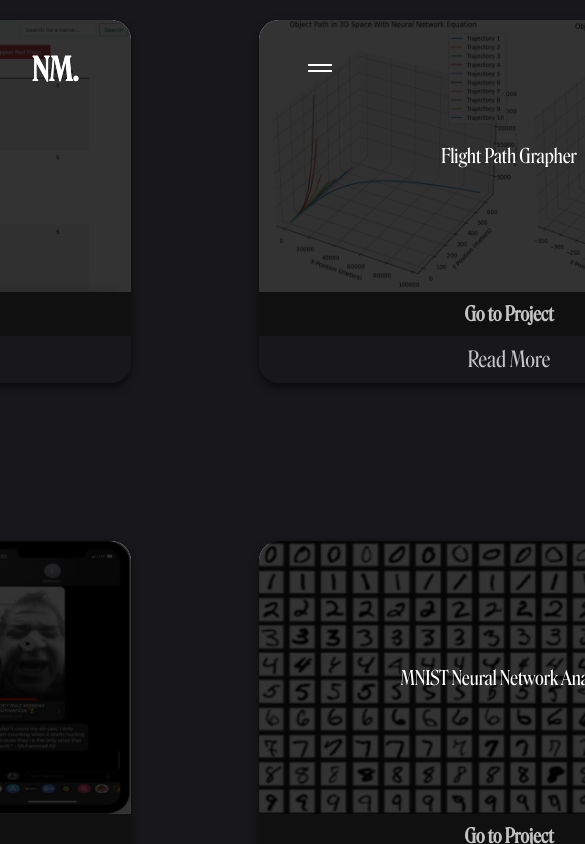
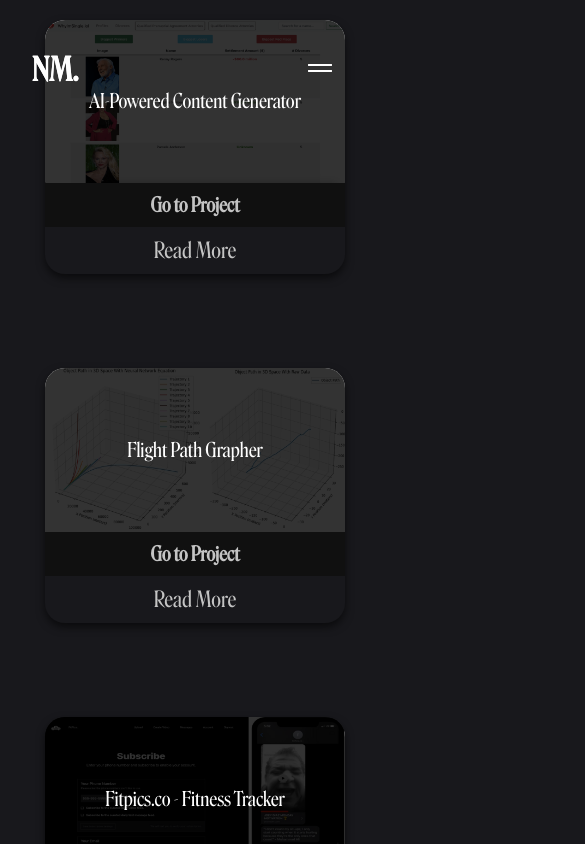
Before and after one commit to NikhilMahalingam/react-portfolio, a React (Vite) app: page /Projects in a window 390 px wide. Shown: the top 844 px of the page, 585 px wide, since content can reach past the window. Built offline with nearby package versions, Linux system fonts and the light colour scheme.

Commit message:
custom domain and responsiveness

```diff
--- a/src/components/Project.css
+++ b/src/components/Project.css
@@ -104,3 +104,30 @@
   .project-card, .image-container, .project-image {
     box-sizing: border-box;
   }
+
+  /* Medium screens (less than 1000px) */
+@media (max-width: 1000px) {
+  .project-card,
+  .project-image-container,
+  .project-link,
+  .read-more,
+  .project-description {
+    width: 400px; /* Adjust the width as needed for medium screens */
+  }
+}
+
+/* Small screens (less than 600px) */
+@media (max-width: 600px) {
+  .project-collection {
+    grid-template-columns: auto; /* Single column layout */
+    gap: 4rem; /* Adjust gap if needed */
+  }
+
+  .project-card,
+  .project-image-container,
+  .project-link,
+  .read-more,
+  .project-description {
+    width: 300px; /* Adjust the width as needed for small screens */
+  }
+}
--- a/src/pages/ProjectsPage.css
+++ b/src/pages/ProjectsPage.css
@@ -15,3 +15,19 @@
   justify-content: center;
   margin-top: 5%;
 }
+
+/* Medium screens (less than 1000px) */
+@media (max-width: 1000px) {
+  .project-collection {
+    grid-template-columns: auto; /* Single column layout for medium screens */
+    gap: 6rem;
+  }
+}
+
+/* Small screens (less than 600px) */
+@media (max-width: 600px) {
+  .project-collection {
+    grid-template-columns: auto; /* Single column layout for small screens */
+    gap: 4rem;
+  }
+}
--- a/vite.config.ts
+++ b/vite.config.ts
@@ -3,6 +3,6 @@
 
 // https://vitejs.dev/config/
 export default defineConfig({
-  base: '/react-portfolio',
+  base: 'https://www.nikhilmahalingam.com/',
   plugins: [react()],
 })
```
